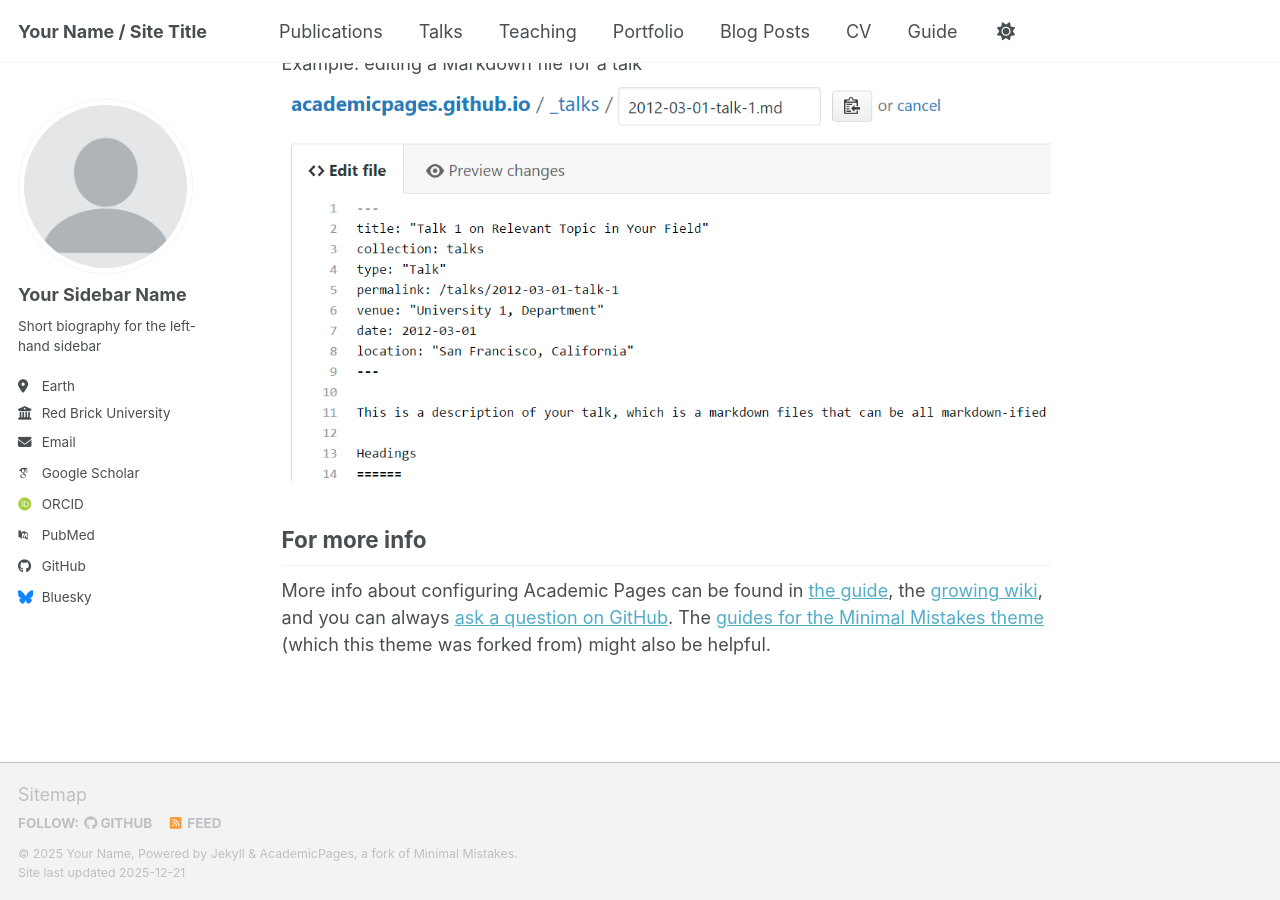
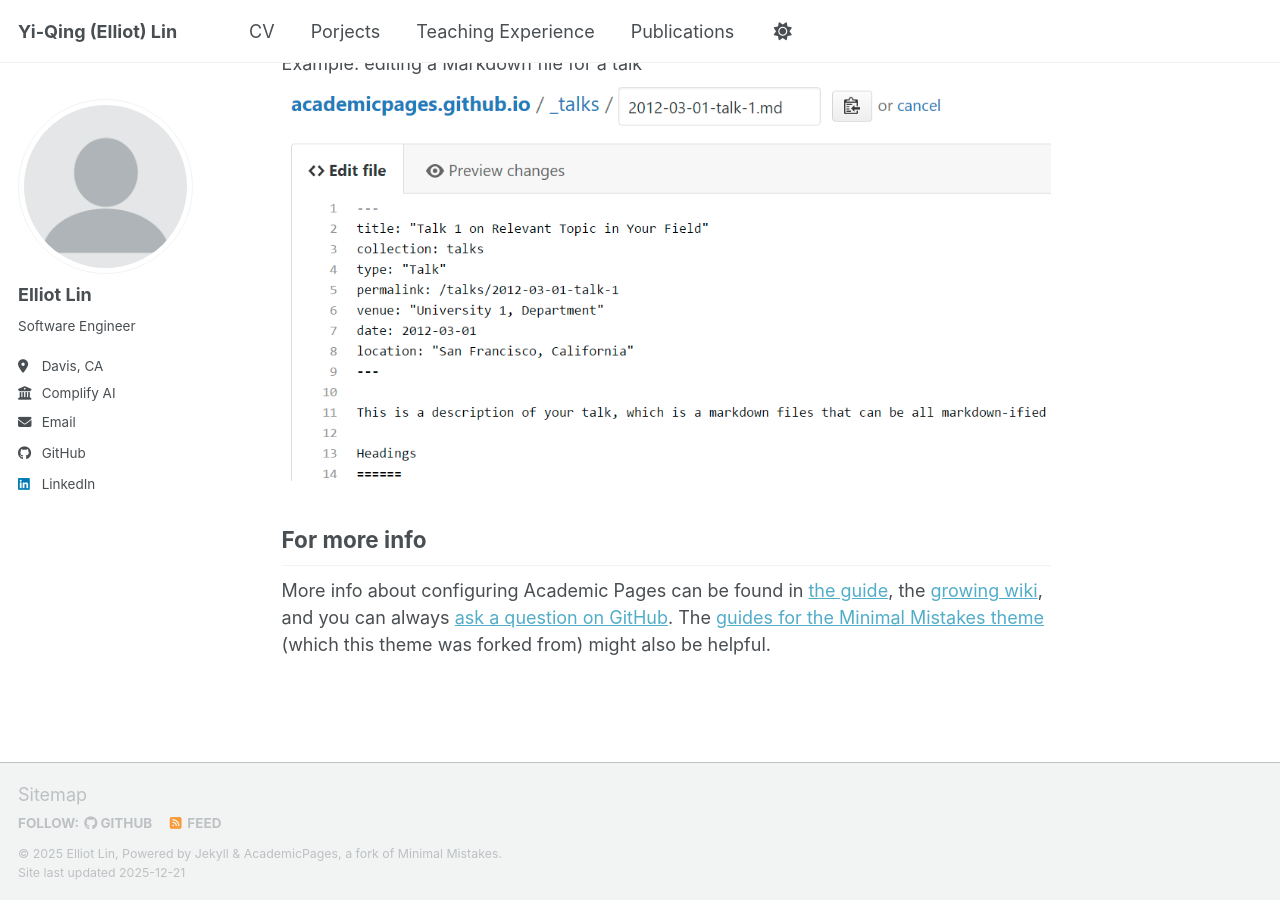
Before and after one commit to Elliot0122/elliot_lin.github.io, a Jekyll site: the page built from _pages/about.md, in a window 1280 px wide and 900 px high, scrolled down 2718 px. Built offline with Jekyll 4.4.1, drawn with Linux system fonts in a browser that asks for light colours; some web fonts are replaced; a script bundle is joined from its source files by our own code; library files that are not in the unit come from our copies.

Commit message:
first commit

```diff
--- a/_config.yml
+++ b/_config.yml
@@ -9,14 +9,14 @@
 # Basic Site Settings
 locale                   : "en-US"
 site_theme               : "default" # Currently available options are "default", "air"
-title                    : "Your Name / Site Title"
+title                    : "Yi-Qing (Elliot) Lin"
 title_separator          : "-"
-name                     : &name "Your Name"
+name                     : &name "Elliot Lin"
 description              : &description "Your Name's academic portfolio"   # Update this with a general description of your site, this is the default if not overridden by a page
-url                      : https://academicpages.github.io # The base hostname & protocol for your site e.g. "https://[your GitHub username].github.io",
+url                      : https://elliot0122.github.io/elliot_lin.github.io # The base hostname & protocol for your site e.g. "https://[your GitHub username].github.io",
                                                            # or if you already have some other page hosted on Github then use "https://[your GitHub username].github.io/[Your Repo Name]"
 baseurl                  : "" # the subpath of your site, e.g. "/blog"
-repository               : "academicpages/academicpages.github.io"
+repository               : "Elliot0122/elliot_lin.github.io"
 
 # Site Author - The following control what appear as part of the author content on the side bar.
 #               If a field is blank the icon and link will not appear, otherwise it will be shown.
@@ -24,24 +24,24 @@ repository               : "academicpages/academicpages.github.io"
 author:
   # Biographic information
   avatar           : "profile.png"
-  name             : "Your Sidebar Name"
+  name             : "Elliot Lin"
   pronouns         : # example: "she/her"
-  bio              : "Short biography for the left-hand sidebar"
-  location         : "Earth"
-  employer         : "Red Brick University"
+  bio              : "Software Engineer"
+  location         : "Davis, CA"
+  employer         : "Complify AI"
   uri              : # URL
-  email            : "none@example.org"
+  email            : "legolas49494@gmail.com"
 
   # Academic websites
   academia         : # URL
   arxiv            : # URL - Update with the correct link to your profile
-  googlescholar    : "https://scholar.google.com/citations?user=PS_CX0AAAAAJ"
+  googlescholar    : # URL
   inspire-hep      : # URL
   impactstory      : # URL
-  orcid            : "https://orcid.org/yourorcidurl"
+  orcid            : # URL
   semantic         : # URL
   ssrn             : # URL
-  pubmed           : "https://www.ncbi.nlm.nih.gov/pubmed/?term=john+snow"
+  pubmed           : # URL
   researchgate     : # URL
   scopus           : # URL
   zotero           : # URL
@@ -51,13 +51,13 @@ author:
   bitbucket        : # Username - Update with your username on the site
   codepen          : # Username
   dribbble         : # Username
-  github           : "academicpages"
+  github           : "Elliot0122"
   kaggle           : # Username
   stackoverflow    : # User number or user number and name (i.e., use "1" or "1/jeff-atwood")
 
   # Social media
   artstation       : # Username
-  bluesky          : "bsky.app" # Replace this with you Bluesky username
+  bluesky          : # Username
   facebook         : # Username
   flickr           : # Username
   foursquare       : # Username
@@ -66,7 +66,7 @@ author:
   keybase          : # Username
   instagram        : # Username
   lastfm           : # Username
-  linkedin         : # Username
+  linkedin         : "yi-qing-lin"
   mastodon         : # URL
   medium           : # URL
   pinterest        : # Username
--- a/_data/navigation.yml
+++ b/_data/navigation.yml
@@ -8,26 +8,14 @@
 #      Markdown formatted page while the second is generated using JSON.
 
 main:
-  - title: "Publications"
-    url: /publications/
-
-  - title: "Talks"
-    url: /talks/
-
-  - title: "Teaching"
-    url: /teaching/
-
-  - title: "Portfolio"
-    url: /portfolio/
-
-  - title: "Blog Posts"
-    url: /year-archive/
-
   - title: "CV"
     url: /cv/
 
-  # - title: "CV"
-  #   url: /cv-json/
+  - title: "Porjects"
+    url: /projects/
 
-  - title: "Guide"
-    url: /markdown/
+  - title: "Teaching Experience"
+    url: /teaching experience/
+
+  - title: "Publications"
+    url: /publications/
```
